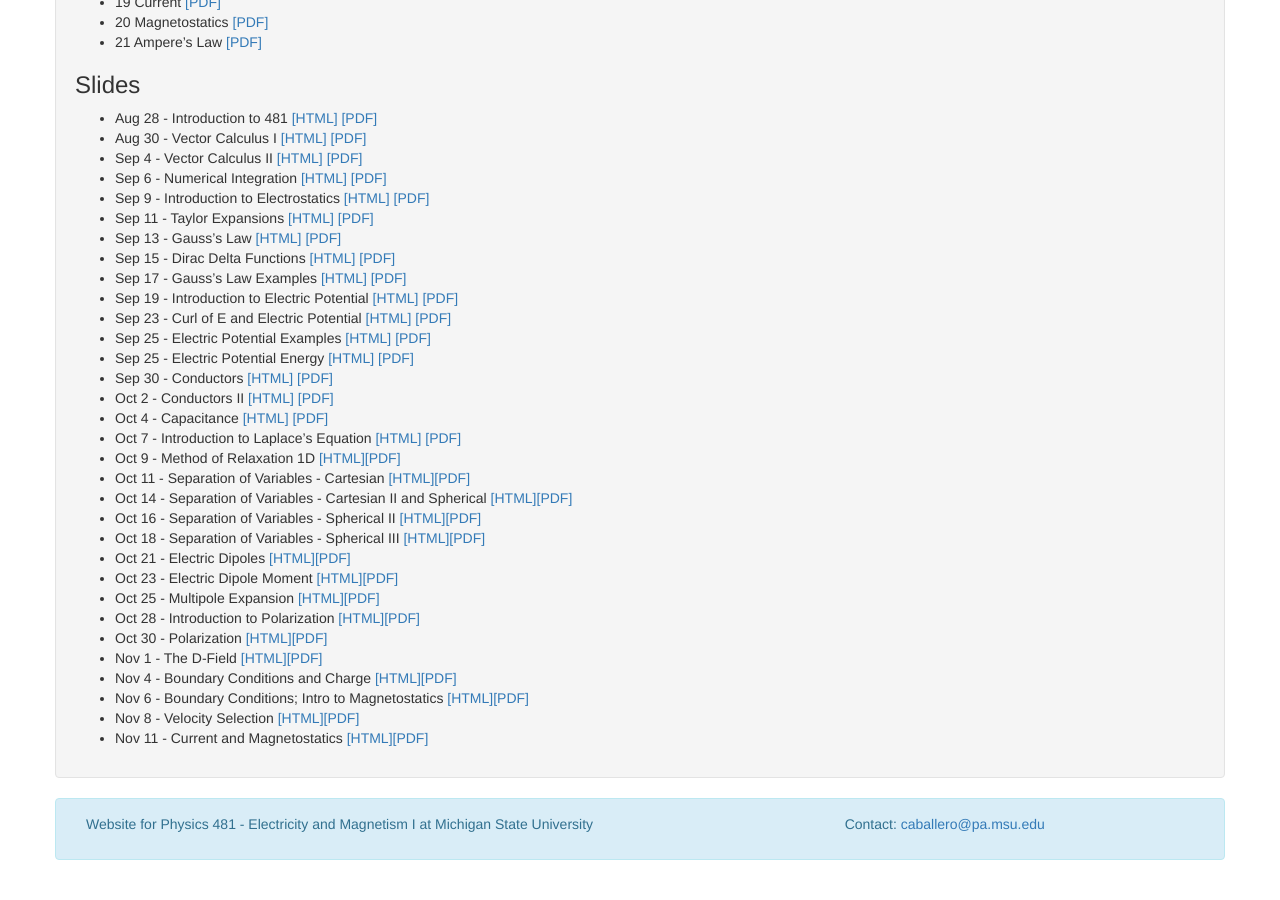
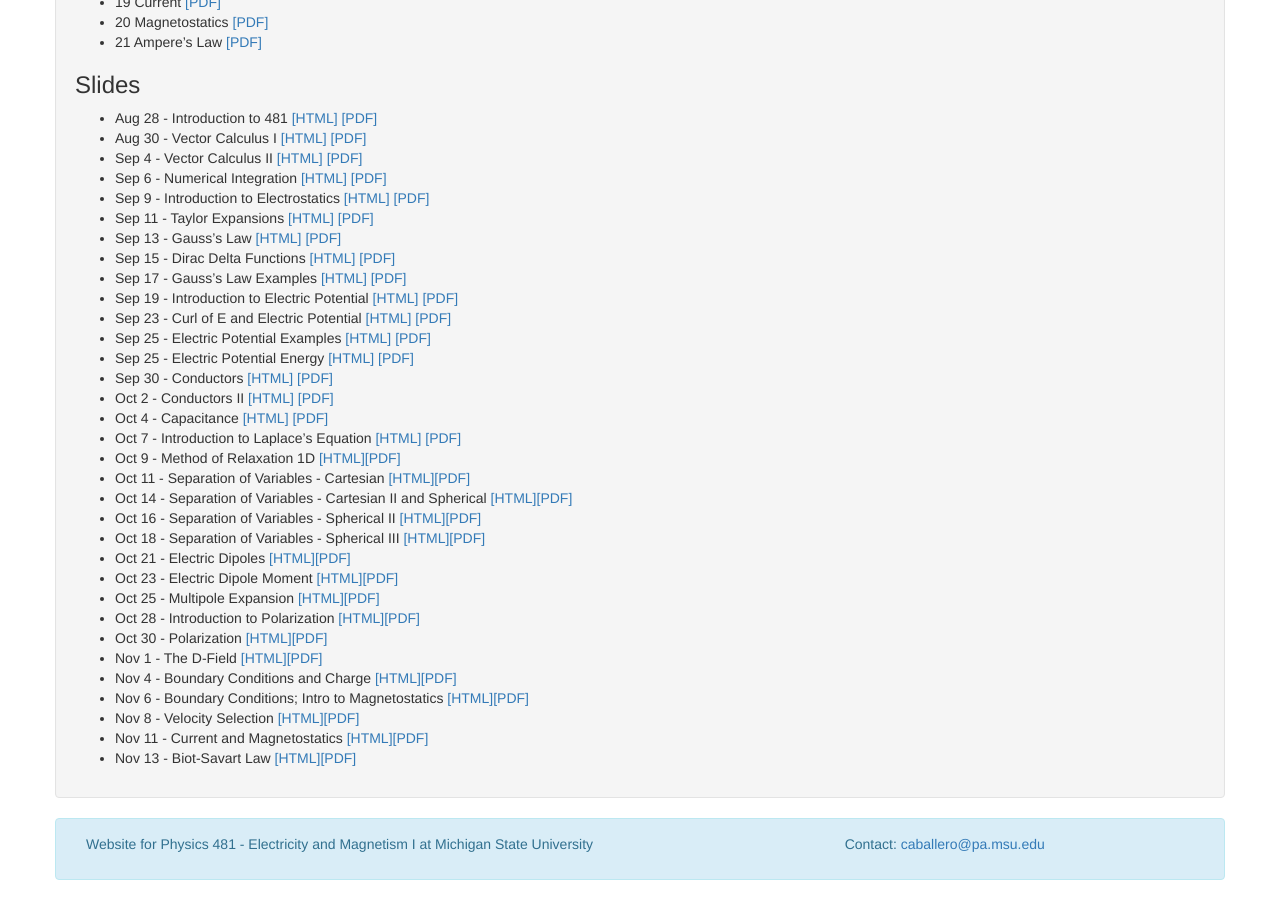
Before and after one commit to dannycab/phy481msu_f2019, a Jekyll site: the page built from notes/list_of_notes.md, in a window 1280 px wide and 900 px high, scrolled down 576 px. Built offline with Jekyll 4.4.1, drawn with Linux system fonts in a browser that asks for light colours.

Commit message:
updated for today

```diff
--- a/notes/list_of_notes.md
+++ b/notes/list_of_notes.md
@@ -62,3 +62,4 @@ permalink: notes/index.html
 - Nov 6 - Boundary Conditions; Intro to Magnetostatics [[HTML]](./30-slides.html)[[PDF]](./30-slides.pdf)
 - Nov 8 - Velocity Selection [[HTML]](./31-slides.html)[[PDF]](./31-slides.pdf)
 - Nov 11 - Current and Magnetostatics [[HTML]](./32-slides.html)[[PDF]](./32-slides.pdf)
+- Nov 13 - Biot-Savart Law [[HTML]](./33-slides.html)[[PDF]](./33-slides.pdf)
```
Also changed, not shown: 2 other files.
